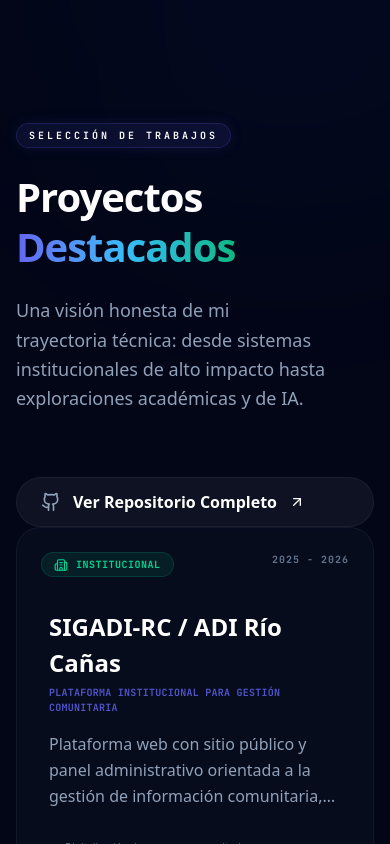
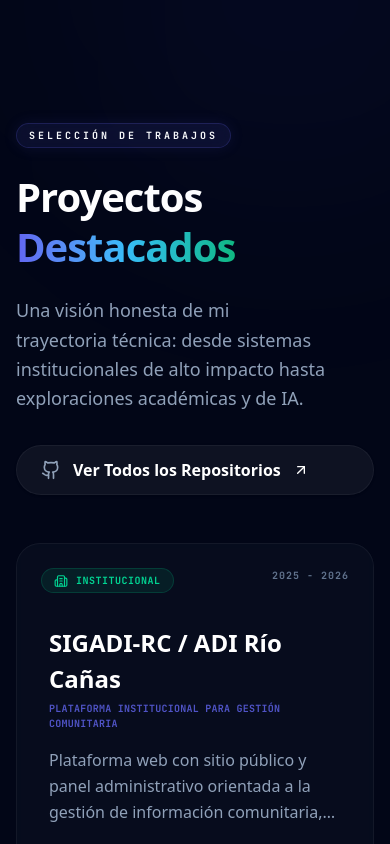
Before and after one commit to crissXcoder/portafolio, a Next.js app: page / in a window 390 px wide. Shown: the part 4940-5784 px from the top of the page. Built offline with nearby package versions, Linux system fonts and the light colour scheme.

Commit message:
feat: implement CapabilityFramework, Hero, and Projects sections with responsive design and interactive components

```diff
--- a/components/sections/CapabilityFramework.tsx
+++ b/components/sections/CapabilityFramework.tsx
@@ -2,6 +2,7 @@
 
 import React from "react";
 import { Check, Globe, Database, Sparkles, MessageCircle, Layers } from "lucide-react";
+import { portfolioData } from "@/data/portfolio";
 import { SectionHeader } from "@/components/ui/SectionHeader";
 import { GlassCard } from "@/components/ui/GlassCard";
 import { cn } from "@/lib/utils";
@@ -113,13 +114,14 @@ const CapabilityFramework = () => {
                 ))}
               </ul>
 
-              <button
+              <a
+                href={`mailto:${portfolioData.profile.email}?subject=Interés en proyecto de ${item.title}`}
                 className="w-full group/btn relative py-4 px-6 rounded-xl bg-white/5 border border-border-subtle text-white font-bold text-micro uppercase tracking-[0.2em] transition-all duration-300 hover:bg-brand-primary/10 hover:border-brand-primary/30 flex items-center justify-center gap-3 overflow-hidden cursor-pointer"
                 aria-label={`Conversar sobre un proyecto de ${item.title}`}
               >
                 <span className="relative z-10">Conectar Proyecto</span>
                 <MessageCircle className="w-4 h-4 relative z-10 opacity-60 group-hover/btn:translate-x-1 transition-transform" aria-hidden="true" />
-              </button>
+              </a>
             </GlassCard>
           );
         })}
--- a/components/sections/Hero.tsx
+++ b/components/sections/Hero.tsx
@@ -203,7 +203,7 @@ export function Hero() {
               className="flex flex-wrap gap-4 pt-4 items-center"
             >
               <a
-                href="#projects"
+                href="#proyectos"
                 className="group relative inline-flex items-center gap-2 px-8 py-4 rounded-2xl bg-brand-primary text-white font-bold overflow-hidden transition-all hover:scale-[1.02] active:scale-95 focus-visible:outline-2 focus-visible:outline-brand-primary focus-visible:outline-offset-4"
                 aria-label="Ver mis proyectos"
               >
--- a/components/sections/Projects.tsx
+++ b/components/sections/Projects.tsx
@@ -37,31 +37,36 @@ const Projects = () => {
       <div className="absolute bottom-0 right-1/4 w-96 h-96 bg-brand-secondary/5 rounded-full blur-[128px] translate-y-1/2" />
 
       <Container>
+        <div className="flex flex-col md:flex-row md:items-end justify-between gap-8 mb-12">
+          <div className="flex-1">
             <SectionHeader
               eyebrow="Selección de Trabajos"
               title="Proyectos"
               highlight="Destacados"
               description="Una visión honesta de mi trayectoria técnica: desde sistemas institucionales de alto impacto hasta exploraciones académicas y de IA."
+              className="mb-0"
             />
+          </div>
 
           <motion.div
-            initial={{ opacity: 0, scale: 0.95 }}
-            whileInView={{ opacity: 1, scale: 1 }}
+            initial={{ opacity: 0, x: 20 }}
+            whileInView={{ opacity: 1, x: 0 }}
             viewport={{ once: true }}
             transition={{ delay: 0.3 }}
           >
             <a
-              href={portfolioData.socialLinks.find((s) => s.platform === 'github')?.url || "#"}
+              href="https://github.com/crissXcoder?tab=repositories"
               target="_blank"
               rel="noopener noreferrer"
-              className="group relative flex items-center gap-3 px-6 py-3 bg-white/5 hover:bg-white/10 border border-border-subtle rounded-full text-white font-bold transition-all duration-300 focus-visible:outline-2 focus-visible:outline-brand-primary focus-visible:outline-offset-2"
+              className="group relative flex items-center gap-3 px-6 py-3 bg-white/5 hover:bg-white/10 border border-border-subtle rounded-full text-white font-bold transition-all duration-300 focus-visible:outline-2 focus-visible:outline-brand-primary focus-visible:outline-offset-2 shadow-sm"
               aria-label="Ver todos los repositorios en GitHub"
             >
               <GithubIcon className="w-5 h-5 text-slate-400 group-hover:text-white transition-colors" aria-hidden="true" />
-              Ver Repositorio Completo
+              <span>Ver Todos los Repositorios</span>
               <ArrowUpRight className="w-4 h-4 transition-transform group-hover:translate-x-1 group-hover:-translate-y-1" aria-hidden="true" />
             </a>
           </motion.div>
+        </div>
 
         <div className="grid grid-cols-1 md:grid-cols-2 lg:grid-cols-3 gap-8">
           {portfolioData.projects.map((project: Project, index: number) => (
```
Lines whose indentation alone changed are shown as unchanged.
